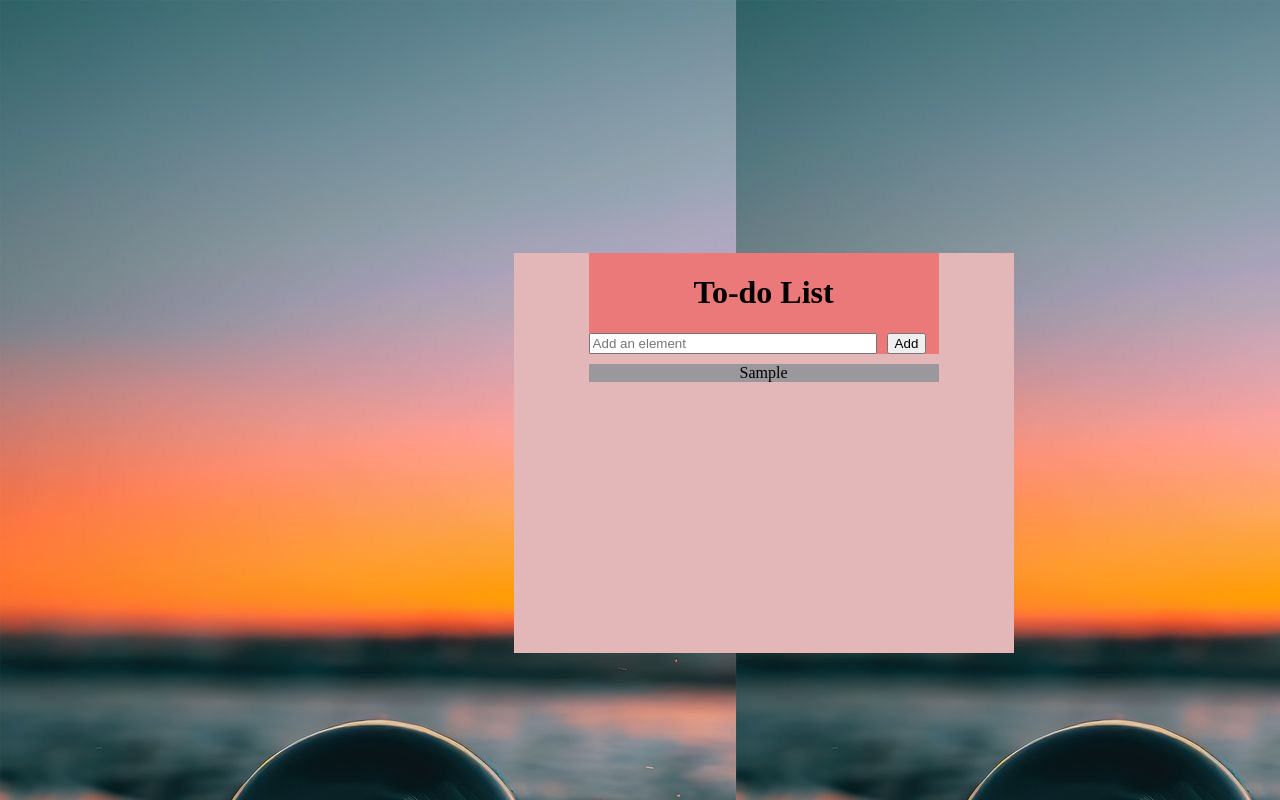
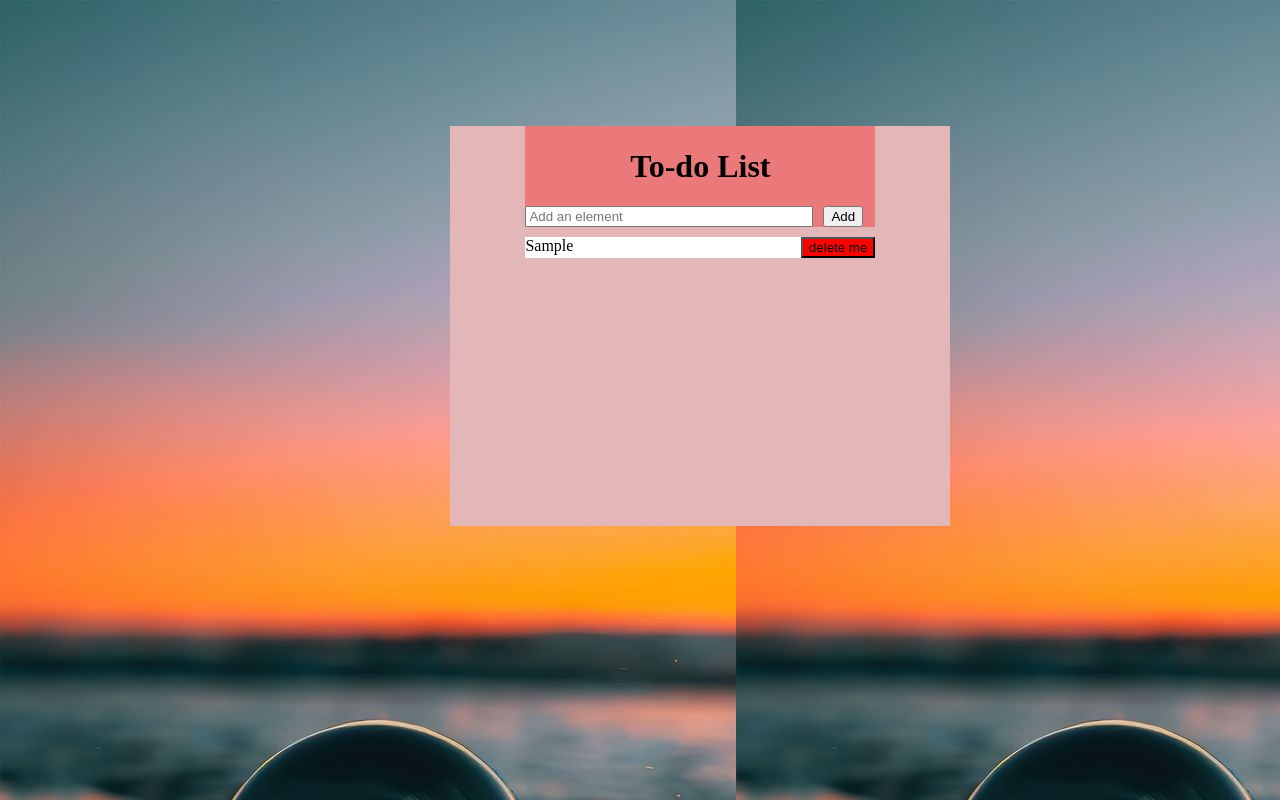
Before and after one commit to Archange-Mbah/Todo-list, a plain HTML site: page index.html in a window 1280 px wide. Both pictures are taken after typing "Sample" into the empty fields and a click on the button "Add". Drawn offline with Linux system fonts and the light colour scheme.

Commit message:
complete

```diff
--- a/app.js
+++ b/app.js
@@ -1,12 +1,17 @@
 
 function getInputValue(){
+    /** we get the elements */
     var inputElement=document.getElementById('input');
     var item=document.createElement('div');
-    item.innerHTML=inputElement.value;
+     item.innerHTML=inputElement.value;
+    var deleteB=document.createElement('button');
+    deleteB.textContent='delete me';
+    deleteB.className='delete';
+    deleteB.onclick=function(){
+        item.remove();
+        deleteB.remove();
+    }
+    item.appendChild(deleteB);
     document.getElementById('bottom').appendChild(item);
     inputElement.value='';
 }
-function deleteElement(){
-
-
-}
--- a/style.css
+++ b/style.css
@@ -2,11 +2,11 @@
     display:flex;
     flex-direction: column;
     align-items: center;
-    margin-top: 20%;
+    margin-top: 10%;
     background-color: rgb(227, 183, 183);
     height: 400px;
     width: 500px;
-    margin-left: 40%;
+    margin-left: 35%;
 
 
 }
@@ -39,8 +39,11 @@ input{
 
 .bottom div{
     display: flex;
-    justify-content: center;
+    justify-content: space-between;
     margin-top: 10px;
-    background-color: rgb(154, 151, 157);
+    background-color: white;
     width: 70%;
 }
+.delete{
+  background-color:red
+}
```
